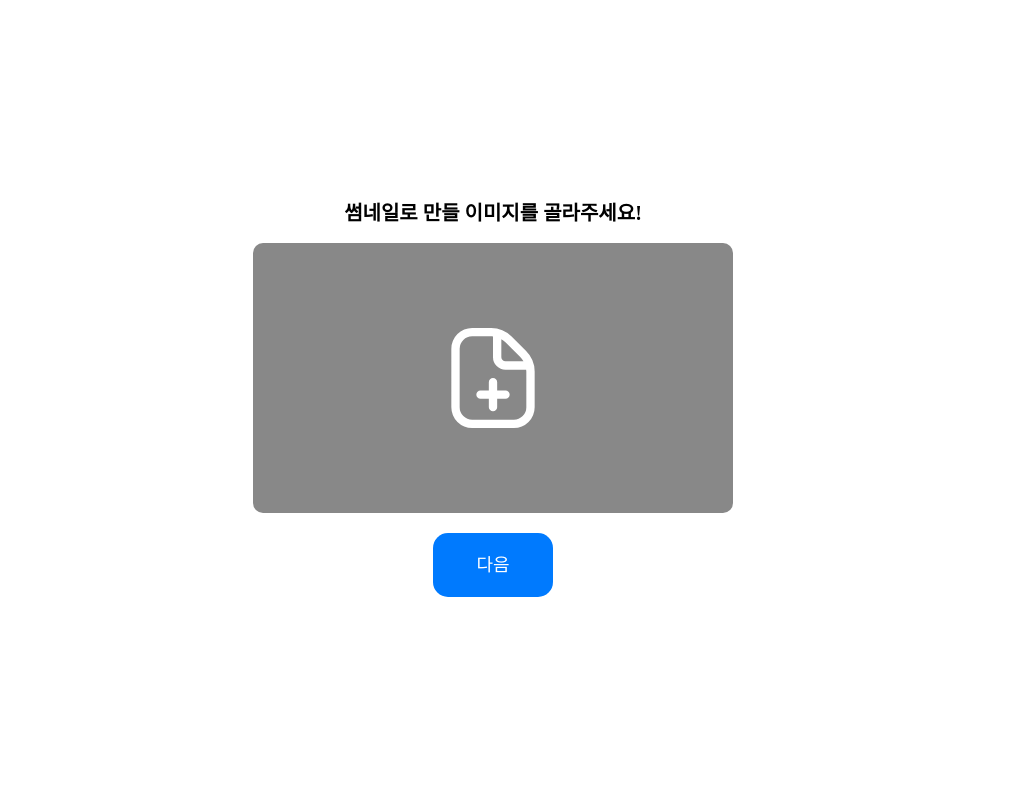
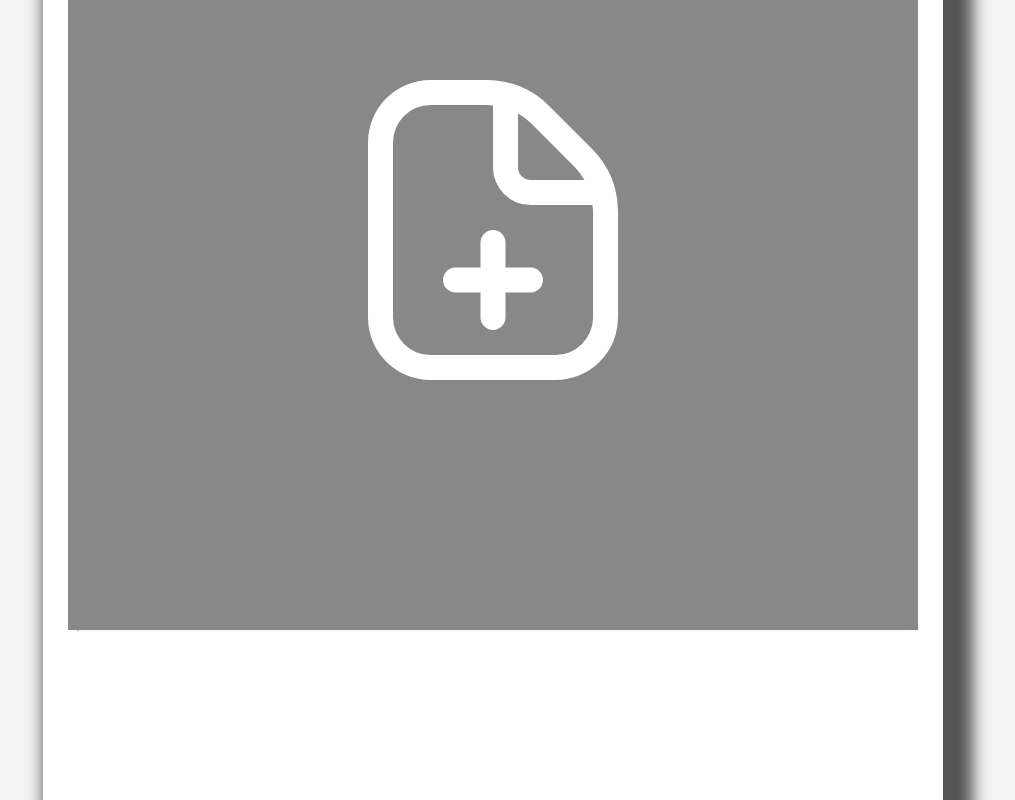
Before and after one commit to jihyeok-um/harry-log, a React (Vite) app: page / in a window 1280 px wide. Shown: the whole page, without its empty margins (147-1162 px from the left). Built offline with nearby package versions, Linux system fonts and the light colour scheme.

Commit message:
design: 이미지 업로드 폼 폴라로이드로 변경

```diff
--- a/src/App.tsx
+++ b/src/App.tsx
@@ -1,23 +1,10 @@
 import { useRoutes } from "react-router-dom";
-import styled from "styled-components";
 import routes from "./routes/Routes";
 
 const App = () => {
   const content = useRoutes(routes);
 
-  return <S.App>{content}</S.App>;
-};
-
-const S = {
-  App: styled.main`
-    display: flex;
-    justify-content: center;
-    align-items: center;
-    flex-direction: column;
-    gap: 20px;
-
-    height: 100%;
-  `,
+  return <>{content}</>;
 };
 
 export default App;
--- a/src/components/imageUpload/ImageConfirm.tsx
+++ b/src/components/imageUpload/ImageConfirm.tsx
@@ -10,7 +10,6 @@ export const ImageConfirm = ({ thumbnailSource, handleClickCancelButton }: Image
 
   return (
     <S.Container>
-      <S.AnimationContainer>
       <S.ThumbnailSource src={thumbnailSource!} isImageDimmer={isImageDimmed} />
       <S.Button
         onMouseEnter={() => setIsImageDimmed(true)}
@@ -20,9 +19,8 @@ export const ImageConfirm = ({ thumbnailSource, handleClickCancelButton }: Image
           setIsImageDimmed(false);
         }}
       >
-          <Image src={cancelIcon} alt="이미지 삭제 아이콘" width={44} height={44} />
+        <Image src={cancelIcon} alt="이미지 삭제 아이콘" width={100} height={100} />
       </S.Button>
-      </S.AnimationContainer>
     </S.Container>
   );
 };
@@ -35,8 +33,8 @@ interface ImageConfirmProps {
 const S = {
   Container: styled.div`
     position: relative;
-    width: 480px;
-    height: 270px;
+    width: 850px;
+    height: 800px;
   `,
 
   AnimationContainer: styled.div`
@@ -50,7 +48,6 @@ const S = {
   ThumbnailSource: styled.img<{ isImageDimmer: boolean }>`
     width: inherit;
     height: inherit;
-    border-radius: 10px;
 
     ${(props) =>
       props.isImageDimmer
@@ -62,7 +59,9 @@ const S = {
 
   Button: styled.button`
     position: absolute;
-    top: 10px;
-    right: 10px;
+    top: 30px;
+    right: 30px;
+    width: 100px;
+    height: 100px;
   `,
 };
--- a/src/components/imageUpload/ImageUploadForm.tsx
+++ b/src/components/imageUpload/ImageUploadForm.tsx
@@ -28,7 +28,6 @@ export const ImageUploadForm = ({
           handleClickCancelButton={handleClickCancelButton}
         />
       )}
-      <S.SubmitButton>다음</S.SubmitButton>
     </S.Form>
   );
 };
@@ -45,9 +44,10 @@ interface ImageUploadFormProps {
 
 const S = {
   Form: styled.form`
+    position: absolute;
+    top: 30px;
     ${Styles.FlexCenter}
     flex-direction: column;
-    ${Styles.FullWidthAndHeight}
     gap: 20px;
   `,
 
--- a/src/components/imageUpload/ImageUploadInput.tsx
+++ b/src/components/imageUpload/ImageUploadInput.tsx
@@ -16,7 +16,7 @@ export const ImageUploadInput = ({
       onDrop={handleDropImageContainer}
     >
       <S.Label htmlFor="imageInput">
-        <Image alt="이미지 추가" src={addPictureIcon} height={100} width={100} />
+        <Image alt="이미지 추가" src={addPictureIcon} height={300} width={300} />
       </S.Label>
       <S.Input
         id="imageInput"
@@ -39,9 +39,7 @@ interface ImageUploadInputProps {
 const S = {
   InputContainer: styled.div`
     position: relative;
-    width: 480px;
-    height: 270px;
-    border-radius: 10px;
+    ${Styles.FullWidthAndHeight}
     background-color: #888888;
 
     @media (max-width: 500px) {
@@ -59,7 +57,8 @@ const S = {
 
   Label: styled.label`
     ${Styles.FlexCenter}
-    ${Styles.FullWidthAndHeight}
+    width: 850px;
+    height: 800px;
   `,
 
   Input: styled.input`
--- a/src/pages/ImageUpload.tsx
+++ b/src/pages/ImageUpload.tsx
@@ -1,4 +1,5 @@
 import styled from "styled-components";
+import polaroid from "../assets/images/polaroidFrame.png";
 import { ImageUploadForm } from "../components/imageUpload/ImageUploadForm";
 import { useImageUploadForm } from "../hooks/useImageUploadForm";
 import { Styles } from "../styles/GlobalStyles";
@@ -16,9 +17,8 @@ export const ImageUpload = () => {
 
   return (
     <S.Container>
-      <S.FormContainer>
-        {!thumbnailSource && <S.Title>썸네일로 만들 이미지를 골라주세요!</S.Title>}
-        {thumbnailSource && <S.Title>이 이미지가 맞나요?</S.Title>}
+      <S.PolaroidContainer>
+        <S.Polaroid src={polaroid} />
         <ImageUploadForm
           inputRef={inputRef}
           thumbnailSource={thumbnailSource}
@@ -28,7 +28,7 @@ export const ImageUpload = () => {
           handleDropImageContainer={handleDropImageContainer}
           handleSubmitImageUploadForm={handleSubmitImageUploadForm}
         />
-      </S.FormContainer>
+      </S.PolaroidContainer>
     </S.Container>
   );
 };
@@ -38,12 +38,22 @@ const S = {
     flex-direction: column;
     ${Styles.FlexCenter}
     ${Styles.FullWidthAndHeight}
+    background-color: whitesmoke;
   `,
 
-  FormContainer: styled.div`
+  PolaroidContainer: styled.div`
+    position: relative;
     flex-direction: column;
     ${Styles.FlexCenter}
+    width: fit-content;
+    height: fit-content;
     gap: 20px;
+  `,
+
+  Polaroid: styled.img`
+    width: 900px;
+    height: 1200px;
+    box-shadow: 15px 15px 15px 15px #555555;
   `,
 
   Title: styled.h1`
```
Also changed, not shown: src/assets/images/polaroid.png (added), src/assets/images/polaroidFrame.png (added). Lines whose indentation alone changed are shown as unchanged.
